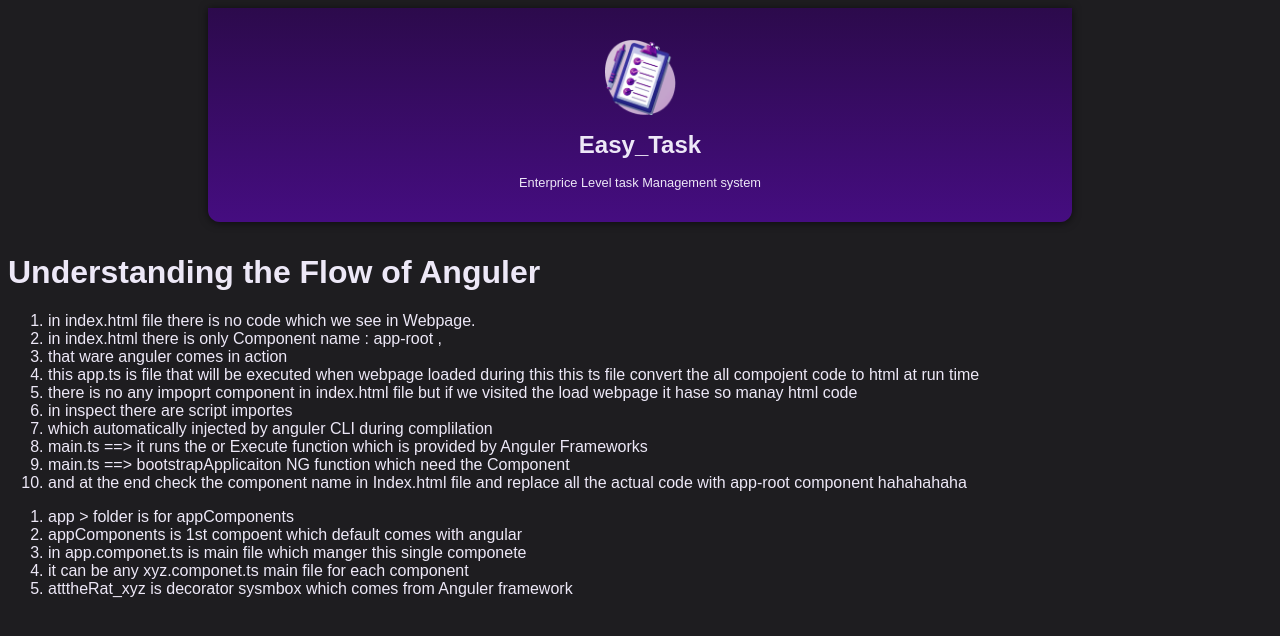
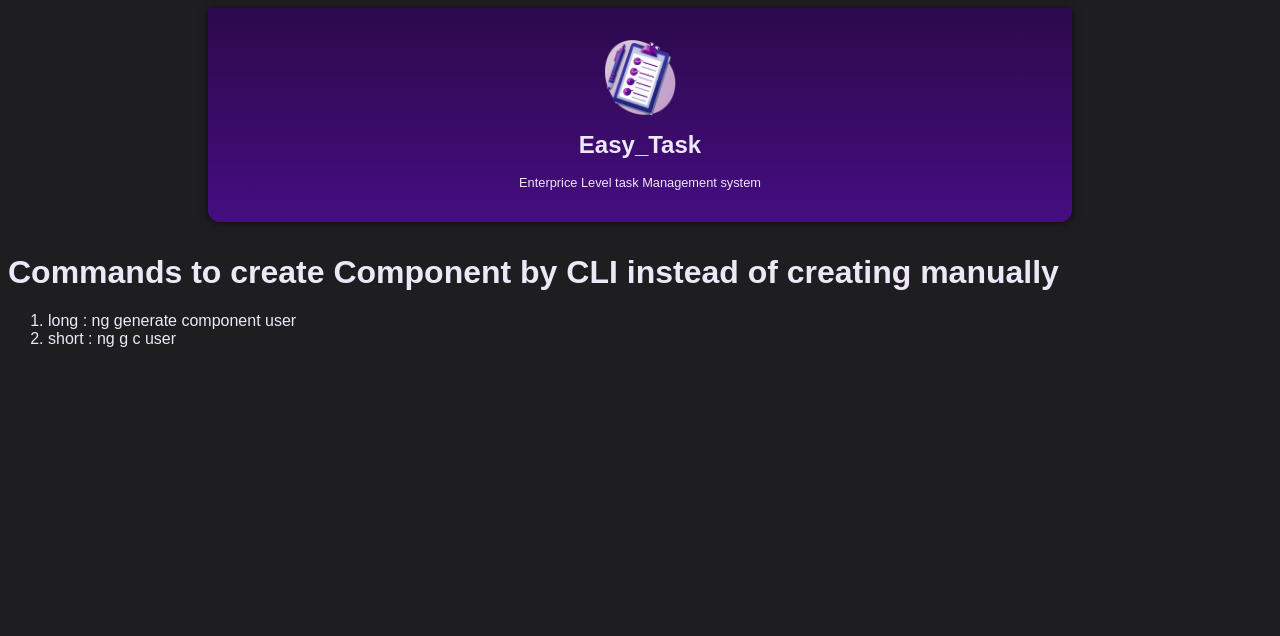
Before and after one commit to MSaqib123/first-angular-project, an Angular app: page / in a window 1280 px wide. Shown: the top 636 px of the page. Built offline with nearby package versions, Linux system fonts and the light colour scheme.

Commit message:
9. Managing & Creating Components with the Angular CLI

```diff
--- a/src/app/app.component.html
+++ b/src/app/app.component.html
@@ -1,25 +1,9 @@
 <app-header></app-header>
 <h1>
-  Understanding the Flow of Anguler
+  Commands to create Component by CLI instead of creating manually
 </h1>
 
 <ol>
-  <li>in index.html file there is no code which we see in Webpage.</li>
-  <li>in index.html there is only Component name : app-root ,</li>
-  <li>that ware anguler comes in action</li>
-  <li>this app.ts is file that will be executed when webpage loaded during this this ts file convert the all compojent code to html at run time</li>
-  <li>there is no any impoprt component in  index.html file but if we visited the load webpage it hase so manay html code </li>
-  <li>in inspect there are script importes  </li>
-  <li>which automatically  injected by  anguler CLI during complilation  </li>
-  <li>main.ts ==> it runs the or Execute function which is provided by  Anguler Frameworks  </li>
-  <li>main.ts ==> bootstrapApplicaiton NG function  which need the Component  </li>
-  <li>and at the end check the  component name in Index.html file and replace all the actual code with  app-root component hahahahaha </li>
+  <li>long : ng generate component user</li>
+  <li>short : ng g c user</li>
 </ol>
-
-<ol>
-  <li>app > folder is for appComponents</li>
-  <li>appComponents is 1st compoent which default comes with angular</li>
-  <li>in app.componet.ts is main file which manger this single componete </li>
-  <li>it can be  any   xyz.componet.ts main file for each component </li>
-  <li>atttheRat_xyz  is decorator sysmbox which comes from Anguler framework</li>
-</ol>
--- a/src/app/app.component.ts
+++ b/src/app/app.component.ts
@@ -1,6 +1,6 @@
 import { Component } from '@angular/core';
 import { RouterOutlet } from '@angular/router';
-import { HeaderComponent } from './header.component';
+import { HeaderComponent } from './header/header.component';
 
 @Component({
   selector: 'app-root',
--- /dev/null
+++ b/src/app/user/user.component.html
@@ -0,0 +1 @@
+<p>user works!</p>
--- a/src/main.ts
+++ b/src/main.ts
@@ -1,7 +1,7 @@
 import { bootstrapApplication } from '@angular/platform-browser';
 import { appConfig } from './app/app.config';
 import { AppComponent } from './app/app.component';
-import { HeaderComponent } from './app/header.component';
+import { HeaderComponent } from './app/header/header.component';
 
 bootstrapApplication(AppComponent, appConfig)
   .catch((err) => console.error(err));
```
Also changed, not shown: src/app/user/user.component.ts (added, +11 -0 lines), src/app/header/header.component.css (renamed from src/app/header.component.css), src/app/header/header.component.html (renamed from src/app/header.component.html), src/app/header/header.component.ts (renamed from src/app/header.component.ts), src/app/user/user.component.css (added), 1 other file (tests, documents, lock files or other folders).
